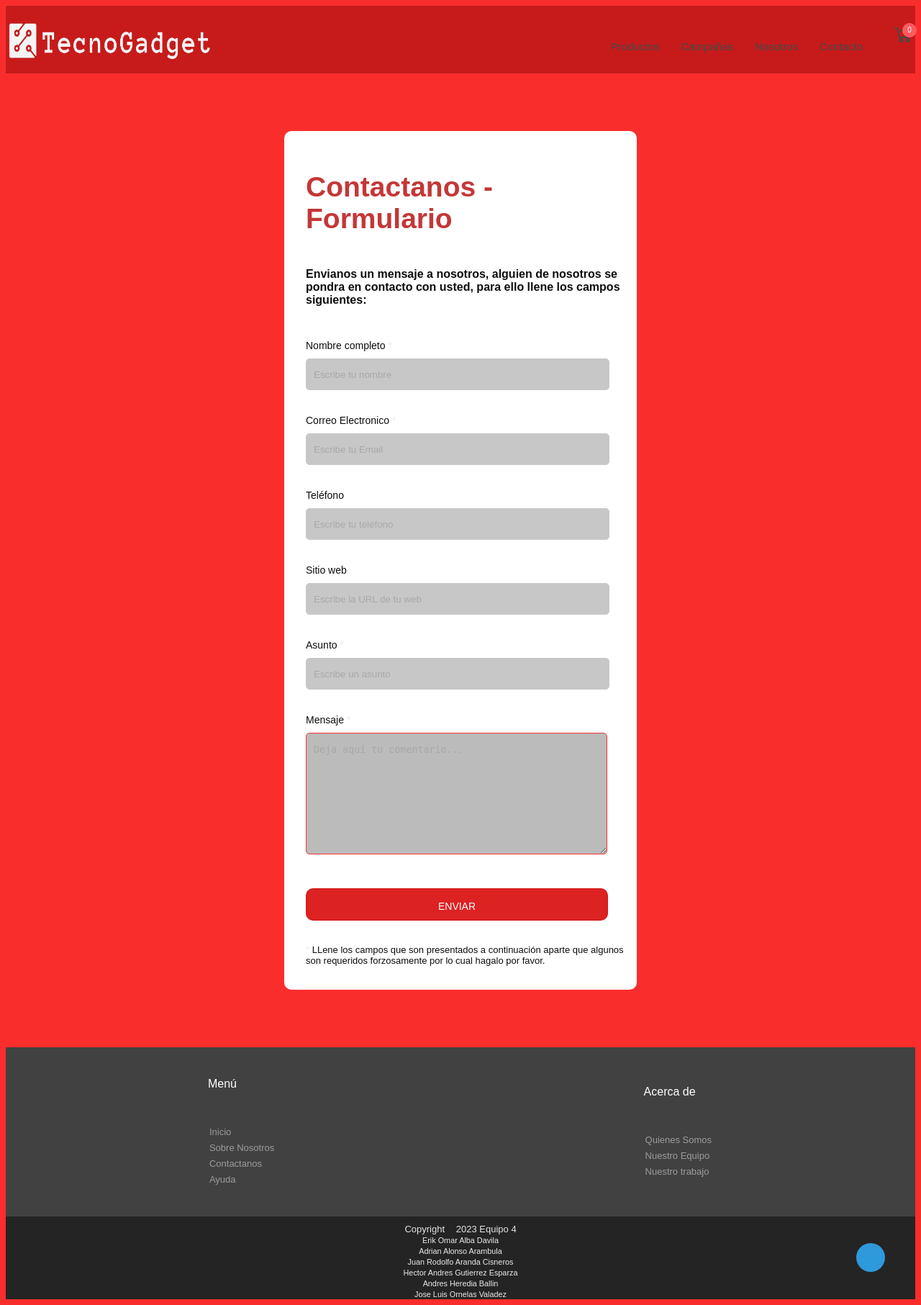
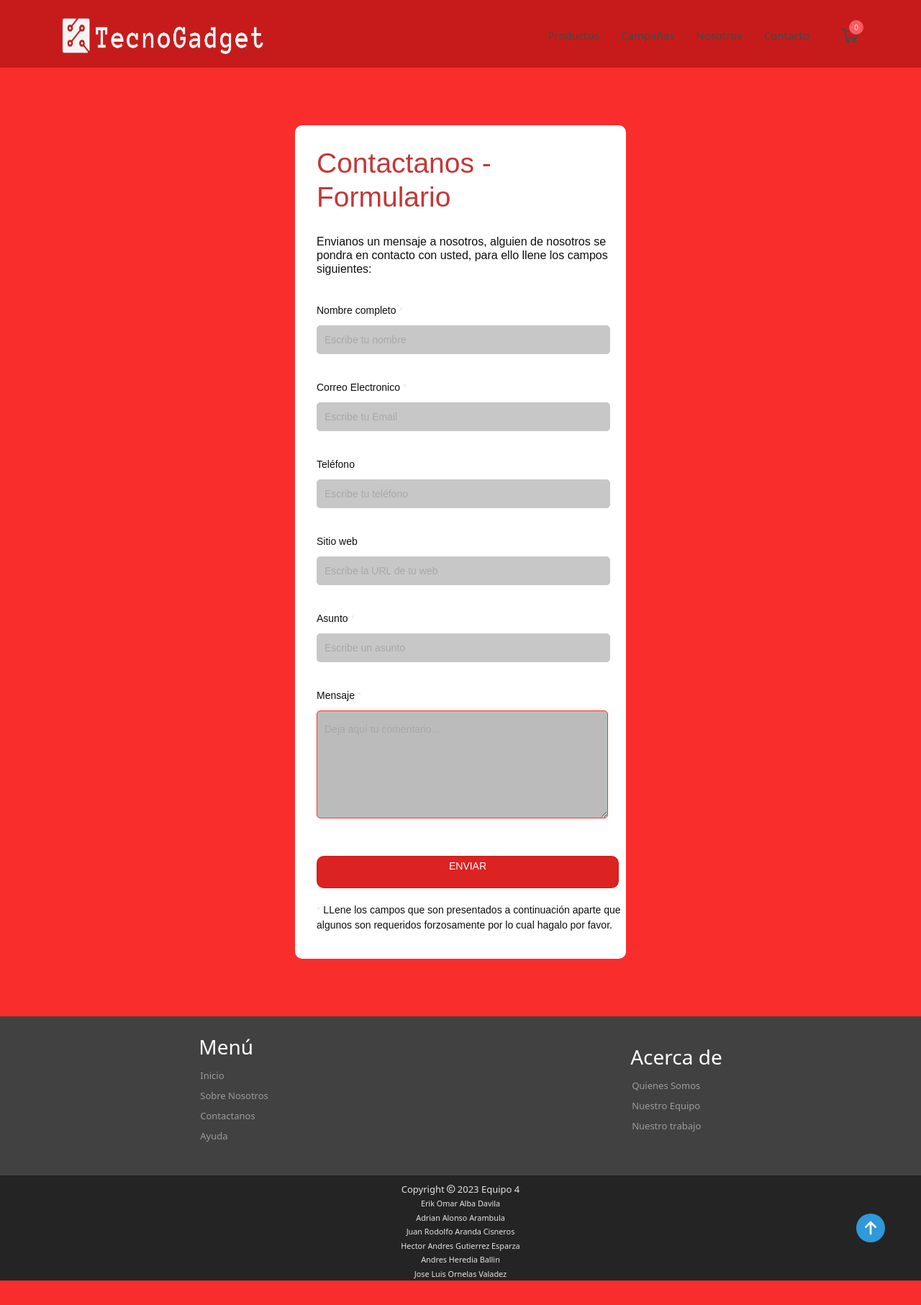
Before and after one commit to AndresHeBa/ProyectoTienda, a PHP site: page /contactanos.php in a window 1280 px wide. Shown: the whole page at 72% size. After the commit the page ends 1779 px from the top, so only its background shows below. Run offline with PHP 8.4, Linux system fonts and the light colour scheme; some libraries are stand-ins or nearby versions.

Commit message:
Correccion de Contactanos e icono

```diff
--- a/contactanos.php
+++ b/contactanos.php
@@ -1,11 +1,29 @@
 <!DOCTYPE html>
 <html lang="en">
+
 <head>
     <meta charset="UTF-8">
     <meta name="viewport" content="width=device-width, initial-scale=1.0">
+
+    <title>Contactanos</title>
+    <!-- Bootstrap -->
+    <link href="https://cdn.jsdelivr.net/npm/bootstrap@5.3.2/dist/css/bootstrap.min.css" rel="stylesheet" integrity="sha384-T3c6CoIi6uLrA9TneNEoa7RxnatzjcDSCmG1MXxSR1GAsXEV/Dwwykc2MPK8M2HN" crossorigin="anonymous">
+    <script src="https://cdn.jsdelivr.net/npm/bootstrap@5.3.2/dist/js/bootstrap.bundle.min.js" integrity="sha384-C6RzsynM9kWDrMNeT87bh95OGNyZPhcTNXj1NW7RuBCsyN/o0jlpcV8Qyq46cDfL" crossorigin="anonymous"></script>
+
+    <!-- Favicon -->
+    <link rel="shortcut icon" href="img/favicon.ico" type="image/x-icon">
+
+    <!-- Fuentes -->
+    <link href="https://fonts.googleapis.com/css2?family=Poppins:wght@200;300;400;500;600;700;800&display=swap" rel="stylesheet">
+
+    <!-- Iconos -->
+    <script src="https://kit.fontawesome.com/bfdec4dace.js" crossorigin="anonymous"></script>
+
+    <!-- Estilos -->
     <link rel="stylesheet" href="css/contactanos_styles.css">
-    <title>Contactanos</title>
 </head>
+
+<body>
     <!-- Header -->
 
     <header>
@@ -15,8 +33,6 @@
     </header>
 
     <!-- Contactanos -->
-
-<body>
     <div class="contact_form">
         <div class="formulario">
             <h1>Contactanos - Formulario</h1>
@@ -56,7 +72,9 @@
                     </label>
                     <textarea name="introducir_mensaje" class="texto_mensaje" id="mensaje" required="obligatorio" placeholder="Deja aquí tu comentario..."></textarea>
                 </p>
-                <button type="submit" name="enviar_formulario" id="enviar"><p>Enviar</p></button>
+                <button type="submit" name="enviar_formulario" id="enviar">
+                    <p>Enviar</p>
+                </button>
                 <p class="aviso">
                     <span class="obligatorio"> * </span>LLene los campos que son presentados a continuación aparte que algunos son requeridos forzosamente por lo cual hagalo por favor.
                 </p>
@@ -64,11 +82,28 @@
         </div>
     </div>
 
+    <!-- Animaciones : AOS-->
+    <script src="https://unpkg.com/aos@next/dist/aos.js"></script>
+
+    <!-- Mi Script -->
+    <script src="js/app.js"></script>
+
+    <script>
+
+        AOS.init({
+            duration: 1200,
+        })
+
+
+    </script>
+
     <!-- Footer -->
-
+    <footer>
         <?php
         include 'footer.php';
         ?>
+    </footer>
 
 </body>
+
 </html>
--- a/css/contactanos_styles.css
+++ b/css/contactanos_styles.css
@@ -1,11 +1,11 @@
 body{
 	height: 100%;
-    font-family:Arial, Helvetica, sans-serif;
     background-color:rgb(250, 45, 45);
 }
 
 
 .contact_form{
+	font-family:Arial, Helvetica, sans-serif;
 	width: 460px;
     height: auto;
     margin: 80px auto;
@@ -17,7 +17,7 @@ body{
 }
 
 
-input{
+.contact_form input{
 	background-color: #c7c7c7;
 	width: 408px;
 	height: 40px;
@@ -31,7 +31,7 @@ input{
 }
 
 
-textarea{
+.contact_form textarea{
     background-color: #bbbbbb;
 	width: 405px;
 	height: 150px;
@@ -46,13 +46,13 @@ textarea{
 }
 
 
-label{
+.contact_form label{
     display: block;
 	float: center;
 }
 
 
-button{
+.contact_form button{
 	height: 45px;
 	padding-left: 5px;
 	padding-right: 5px;
@@ -68,12 +68,12 @@ button{
 }
 
 
-button p{
+.contact_form button p{
 	color: #fff;
 }
 
 
-span{
+.contact_form span{
 	color: #ebebeb;
 }
 
@@ -84,7 +84,7 @@ span{
 }
 
 
-h1{
+.contact_form h1{
 	font-size: 39px;
 	text-align: letf;
 	padding-bottom: 20px;
@@ -92,14 +92,14 @@ h1{
 }
 
 
-h3{
+.contact_form h3{
 	font-size: 16px;
 	padding-bottom: 30px;
 	color: #0e0e0e;
 }
 
 
-p{
+.contact_form p{
 	font-size: 14px;
 	color: #0e0e0e;
 }
--- a/header.php
+++ b/header.php
@@ -30,7 +30,7 @@
             <div class="header-menu">
 
                 <div class="hm-logo">
-                    <a href="#">
+                    <a href="index.php">
                         <img class="img-logo" src="img/logo_transparent-2.png" alt="">
                     </a>
                 </div>
@@ -39,8 +39,8 @@
                     <ul>
                         <li><a href="http://">Productos</a></li>
                         <li><a href="http://">Campañas</a></li>
-                        <li><a href="http://">Nosotros</a></li>
-                        <li><a href="http://">Contacto</a></li>
+                        <li><a href="sobrenosotros.php">Nosotros</a></li>
+                        <li><a href="contactanos.php">Contacto</a></li>
                     </ul>
 
 
--- a/index.php
+++ b/index.php
@@ -11,7 +11,7 @@
     <script src="https://cdn.jsdelivr.net/npm/bootstrap@5.3.2/dist/js/bootstrap.bundle.min.js" integrity="sha384-C6RzsynM9kWDrMNeT87bh95OGNyZPhcTNXj1NW7RuBCsyN/o0jlpcV8Qyq46cDfL" crossorigin="anonymous"></script>
 
     <!-- Favicon -->
-    <link rel="icon" href="img/favicon.png">
+    <link rel="shortcut icon" href="img/favicon.ico" type="image/x-icon">
 
     <!-- Fuentes -->
     <link href="https://fonts.googleapis.com/css2?family=Poppins:wght@200;300;400;500;600;700;800&display=swap" rel="stylesheet">
--- a/sobrenosotros.php
+++ b/sobrenosotros.php
@@ -10,7 +10,7 @@
     <script src="https://cdn.jsdelivr.net/npm/bootstrap@5.3.2/dist/js/bootstrap.bundle.min.js" integrity="sha384-C6RzsynM9kWDrMNeT87bh95OGNyZPhcTNXj1NW7RuBCsyN/o0jlpcV8Qyq46cDfL" crossorigin="anonymous"></script>
 
     <!-- Favicon -->
-    <link rel="icon" href="img/favicon.png">
+    <link rel="shortcut icon" href="img/favicon.ico" type="image/x-icon">
 
     <!-- Fuentes -->
     <link href="https://fonts.googleapis.com/css2?family=Poppins:wght@200;300;400;500;600;700;800&display=swap" rel="stylesheet">
```
Also changed, not shown: img/favicon-1.png (added), img/favicon.ico (added), img/favicon.png, img/logo-2.png (renamed from img/logo.png). Lines whose indentation alone changed are shown as unchanged.
